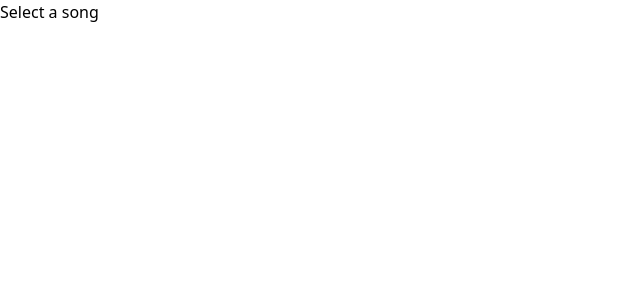
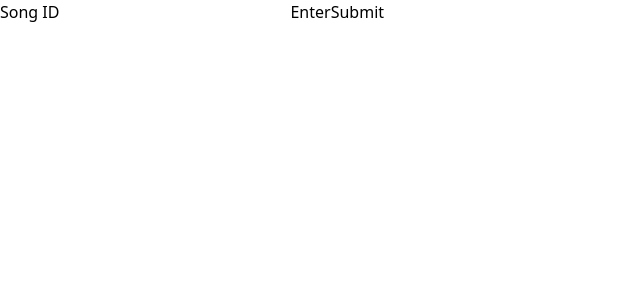
Before and after one commit to BeakerThe1st/syncs-hack-2024, a React (Vite) app in the folder web/: page / in a window 1280 px wide. Shown: the top 300 px of the page, without its empty margins (0-640 px from the left). Built offline with nearby package versions, Linux system fonts and the light colour scheme; sample sign-in values are in the browser's storage.

Commit message:
Create song ID form and match logic

```diff
--- a/web/src/App.tsx
+++ b/web/src/App.tsx
@@ -1,4 +1,4 @@
-import {useEffect, useState} from "react";
+import {FormEvent, useEffect, useState} from "react";
 
 export const App = () => {
     const authParams = new URLSearchParams({
@@ -8,9 +8,37 @@ export const App = () => {
         redirect_uri: `http://localhost:1337/auth`,
     })
     const [accessToken, setAccessToken] = useState<string | undefined | null>();
+
+    const [songId, setSongId] = useState("");
+
+    const [awaitingMatch, setAwaitingMatch] = useState(false);
+
+    const handleSongIdChange = (e: FormEvent<HTMLInputElement>) => {
+        setSongId(e.currentTarget.value);
+    }
+    const handleSubmit = (e: FormEvent<HTMLFormElement>) => {
+        e.preventDefault();
+        console.log(`Received song id ${songId}`);
+        requestMatch();
+        setAwaitingMatch(true);
+    }
+
+    const requestMatch = () => {
+        fetch("http://localhost:6969/match", {method: "POST", body: JSON.stringify({song_id: songId})}).then((res) => {
+            if (res.status === 205) {
+                console.log("got 205, sending again");
+                requestMatch();
+            } else if (res.status === 200) {
+                res.json().then((json) => {
+                    alert(`Play ${json.song_id}`);
+                })
+            }
+        });
+    }
+
     useEffect(() => {
         const storedToken = localStorage.getItem("access_token");
-        if (!storedToken || storedToken === 'undefined') {
+        if (!storedToken) {
             setAccessToken(null);
         } else {
             setAccessToken(storedToken);
@@ -20,8 +48,15 @@ export const App = () => {
         return <h1>Loading...</h1>
     } else if (accessToken === null) {
         return <a href={`https://accounts.spotify.com/authorize?${authParams.toString()}`}>Login</a>
+    } else if (awaitingMatch) {
+        return <h1>Awaiting match :)</h1>
     } else {
-        return <button>Select a song</button>
+        return <form onSubmit={handleSubmit}>
+            <label>Song ID</label>
+            <input type="text" value={songId} onChange={handleSongIdChange} />
+            <label>Enter</label>
+            <input type="submit"/>
+        </form>
     }
 }
 
--- a/web/src/routes/Auth.tsx
+++ b/web/src/routes/Auth.tsx
@@ -15,8 +15,8 @@ export const Auth = () => {
             if (!json.access_token) {
                 throw new Error("access token not provided");
             }
-            localStorage.setItem("access_token", json.access_token)
-            alert(`Access token is now: ${localStorage.getItem("access_token")}`)
+            localStorage.setItem("access_token", json.access_token);
+            localStorage.setItem("user_id", json.user_id);
             navigate({pathname: "/"});
         })
     }, [code]);
```
